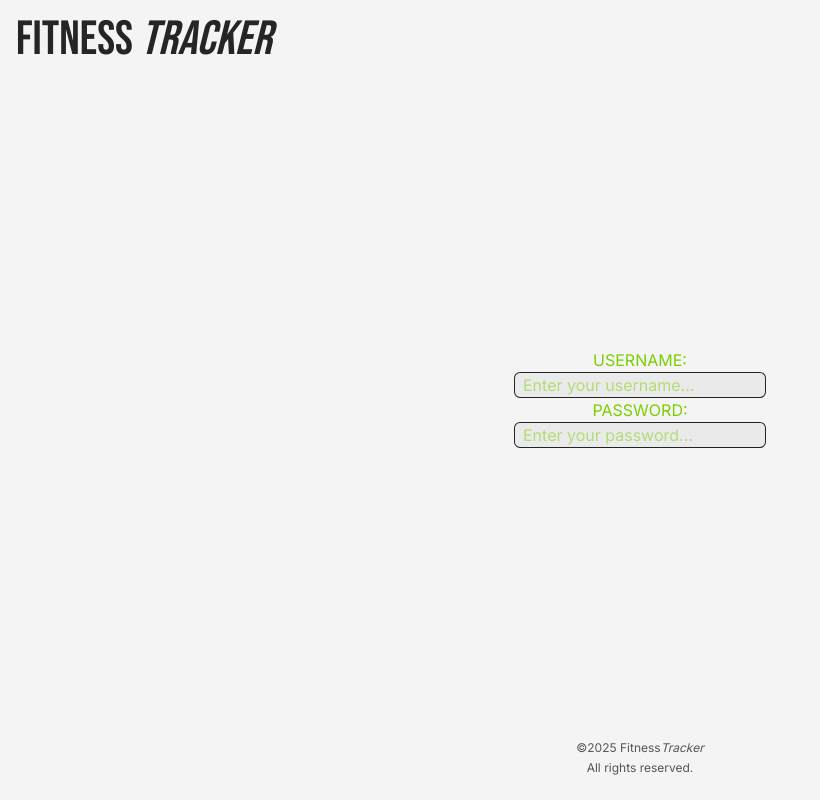
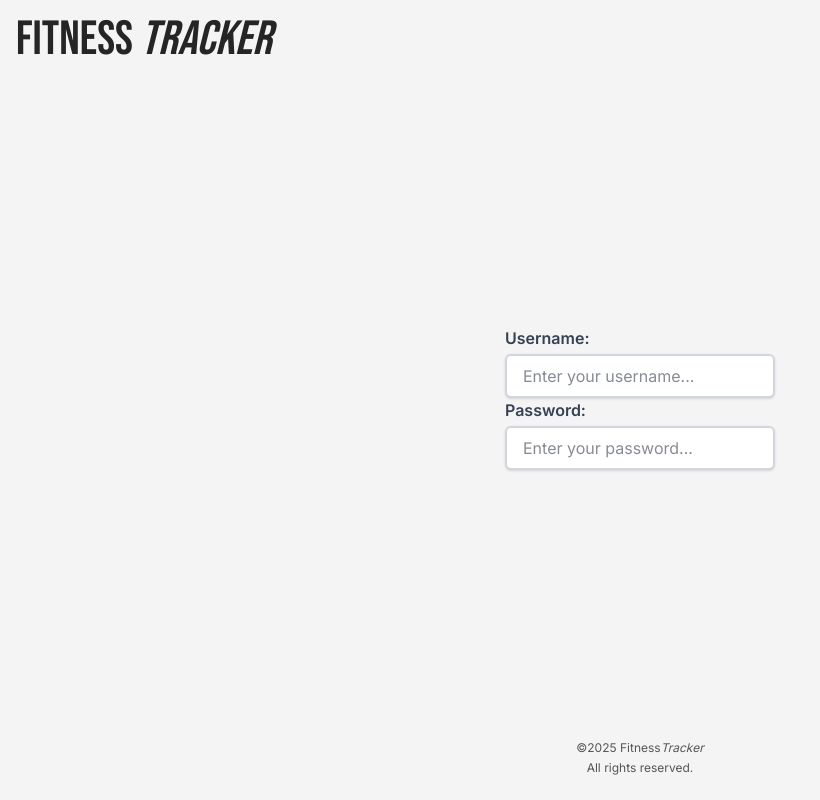
Before and after one commit to DanielG808/fitness-tracker, a Next.js app: page /login in a window 1280 px wide. Shown: the whole page, without its empty margins (0-820 px from the left). Built offline with nearby package versions, Linux system fonts and the light colour scheme.

Commit message:
added layout styling to input and new-workout-form component

```diff
--- a/src/app/dashboard/workouts/page.tsx
+++ b/src/app/dashboard/workouts/page.tsx
@@ -1,3 +1,4 @@
+import NewWorkoutForm from "@/components/new-workout-form";
 import OpenModalButton from "@/components/open-modal-button";
 import PageHeader from "@/components/page-header";
 import WorkoutsList from "@/components/workouts-list";
@@ -7,7 +8,9 @@ export default function WorkoutsPage() {
     <section className="flex flex-col items-center text-black p-4">
       <PageHeader
         title="Workouts"
-        action={<OpenModalButton text="+ New Workout" className="mt-6" />}
+        action={
+        <OpenModalButton text="+ New Workout" className="mt-6" modalContent={<NewWorkoutForm />} />
+        }
       />
       <WorkoutsList />
     </section>
--- /dev/null
+++ b/src/components/new-workout-form.tsx
@@ -0,0 +1,9 @@
+import Input from "./ui/input";
+
+export default function NewWorkoutForm() {
+  return (
+    <form className="flex flex-col text-black">
+        <Input name="Title" placeholder="Enter your workout title..." />
+    </form>
+  )
+}
--- a/src/components/open-modal-button.tsx
+++ b/src/components/open-modal-button.tsx
@@ -1,5 +1,6 @@
 "use client";
 
+import NewWorkoutForm from "./new-workout-form";
 import Button from "./ui/button";
 import Modal from "./ui/modal";
 import { useModal } from "@/lib/hooks/useModal";
@@ -7,11 +8,13 @@ import { useModal } from "@/lib/hooks/useModal";
 type OpenModalButtonProps = {
   text: string;
   className?: string;
+  modalContent: React.ReactNode;
 };
 
 export default function OpenModalButton({
   text,
   className,
+  modalContent
 }: OpenModalButtonProps) {
   const { open, openModal, closeModal } = useModal();
 
@@ -20,7 +23,12 @@ export default function OpenModalButton({
       <Button onClick={openModal} className={className}>
         {text}
       </Button>
-      {open && <Modal open={open} closeModal={closeModal} />}
+      {
+        open &&
+        <Modal open={open} closeModal={closeModal} heading="Add New Workout">
+          {modalContent}
+        </Modal>
+      }
     </>
   );
 }
--- a/src/components/ui/input.tsx
+++ b/src/components/ui/input.tsx
@@ -5,12 +5,16 @@ type InputProps = {
 
 export default function Input({ name, placeholder }: InputProps) {
   return (
-    <>
-      <label htmlFor={name}>{`${name.toUpperCase()}:`}</label>
+    <div className="flex flex-col space-y-1">
+      <label
+        htmlFor={name}
+        className="text-md font-semibold text-gray-700">
+          {`${name.charAt(0).toUpperCase()}${name.slice(1)}:`}
+        </label>
       <input
         placeholder={placeholder}
-        className="border-1 border-black/85 bg-foreground-light/5 rounded-md px-2 text-opacity-85"
+        className="w-full px-4 py-2 border-2 border-gray-300 rounded-md focus:outline-none focus:ring-2 focus:ring-lime-500 focus:border-lime-600 bg-white text-gray-900 shadow-sm transition duration-300"
       />
-    </>
+    </div>
   );
 }
--- a/src/components/ui/modal.tsx
+++ b/src/components/ui/modal.tsx
@@ -3,13 +3,16 @@
 import XButton from "../x-button";
 import { createPortal } from "react-dom";
 import { usePageContentRect } from "@/lib/hooks/usePageContentRect";
+import H2 from "./h2";
 
 type ModalProps = {
   open: boolean;
   closeModal: () => void;
+  children: React.ReactNode;
+  heading: string;
 };
 
-export default function Modal({ open, closeModal }: ModalProps) {
+export default function Modal({ open, closeModal, heading, children }: ModalProps) {
   const { mounted, containerRect } = usePageContentRect();
   if (!mounted || !open || !containerRect) return null;
 
@@ -27,9 +30,12 @@ export default function Modal({ open, closeModal }: ModalProps) {
           justifyContent: "center",
         }}
       >
-        <section className="bg-white w-full max-w-2xl h-screen sm:h-auto rounded-none p-6 sm:rounded-2xl relative">
-          <XButton onClick={closeModal} />
-          Modal
+        <section className="bg-white w-full max-w-2xl h-screen sm:h-auto rounded-none p-6 sm:rounded-2xl relative space-y-2">
+          <div className="flex w-full justify-between items-center">
+            <H2 className="text-black text-xl mb-4">{heading}</H2>
+            <XButton onClick={closeModal} />
+          </div>
+          {children}
         </section>
       </div>
     </div>,
--- a/src/components/workout-card.tsx
+++ b/src/components/workout-card.tsx
@@ -10,7 +10,7 @@ export default function WorkoutCard({ workout }: WorkoutCardProps) {
   const { title, duration, workoutList } = workout
 
   return (
-    <li className="bg-white w-2/3 h-28 p-4 rounded-lg shadow-md hover:shadow-xl duration-300">
+    <li className="bg-white w-full md:w-2/3 h-28 p-4 rounded-lg shadow-md hover:shadow-xl duration-300">
       <article className="flex justify-between items-center h-full w-full">
           <WorkoutDetails title={title} duration={duration} workoutList={workoutList} />
           <XButton />
```
